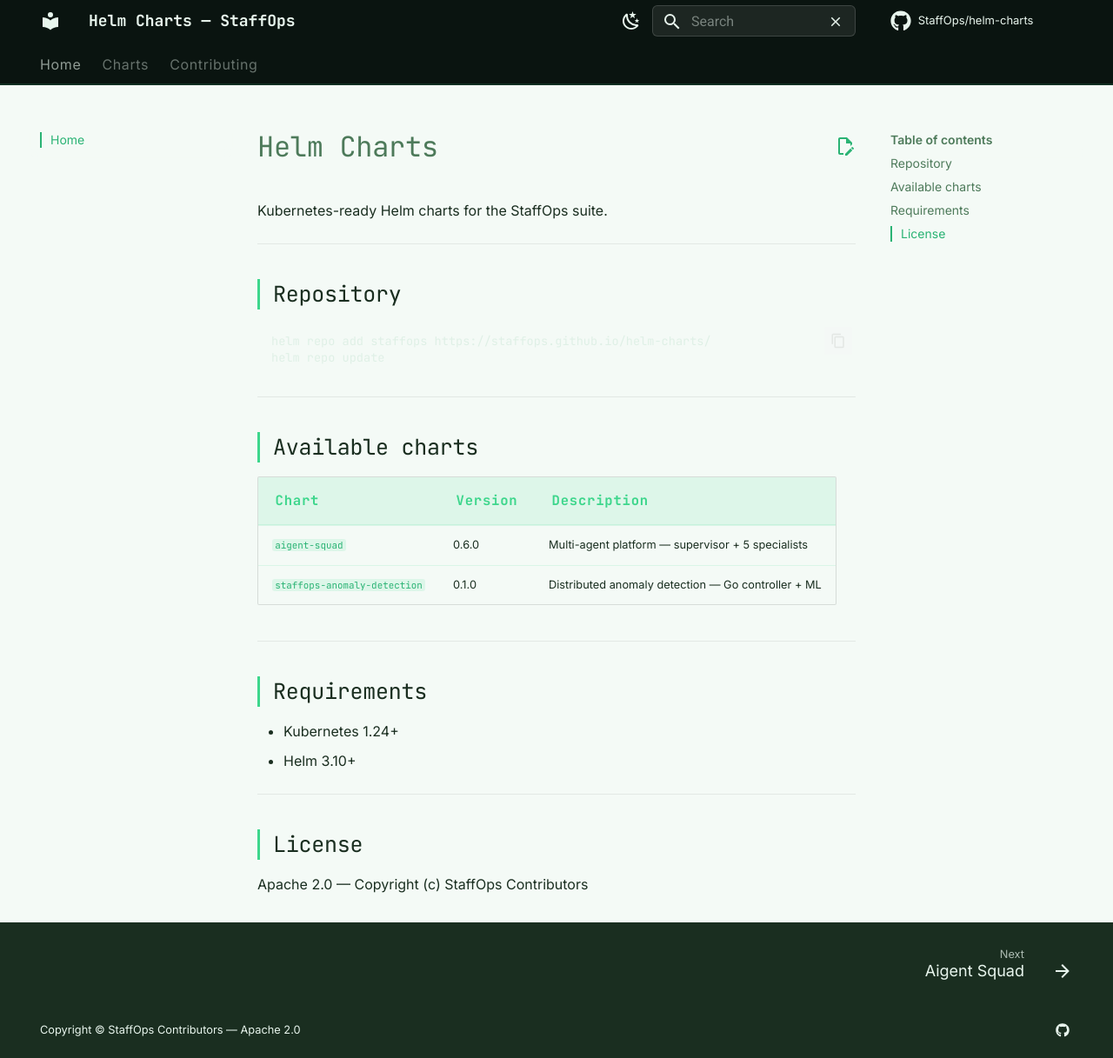
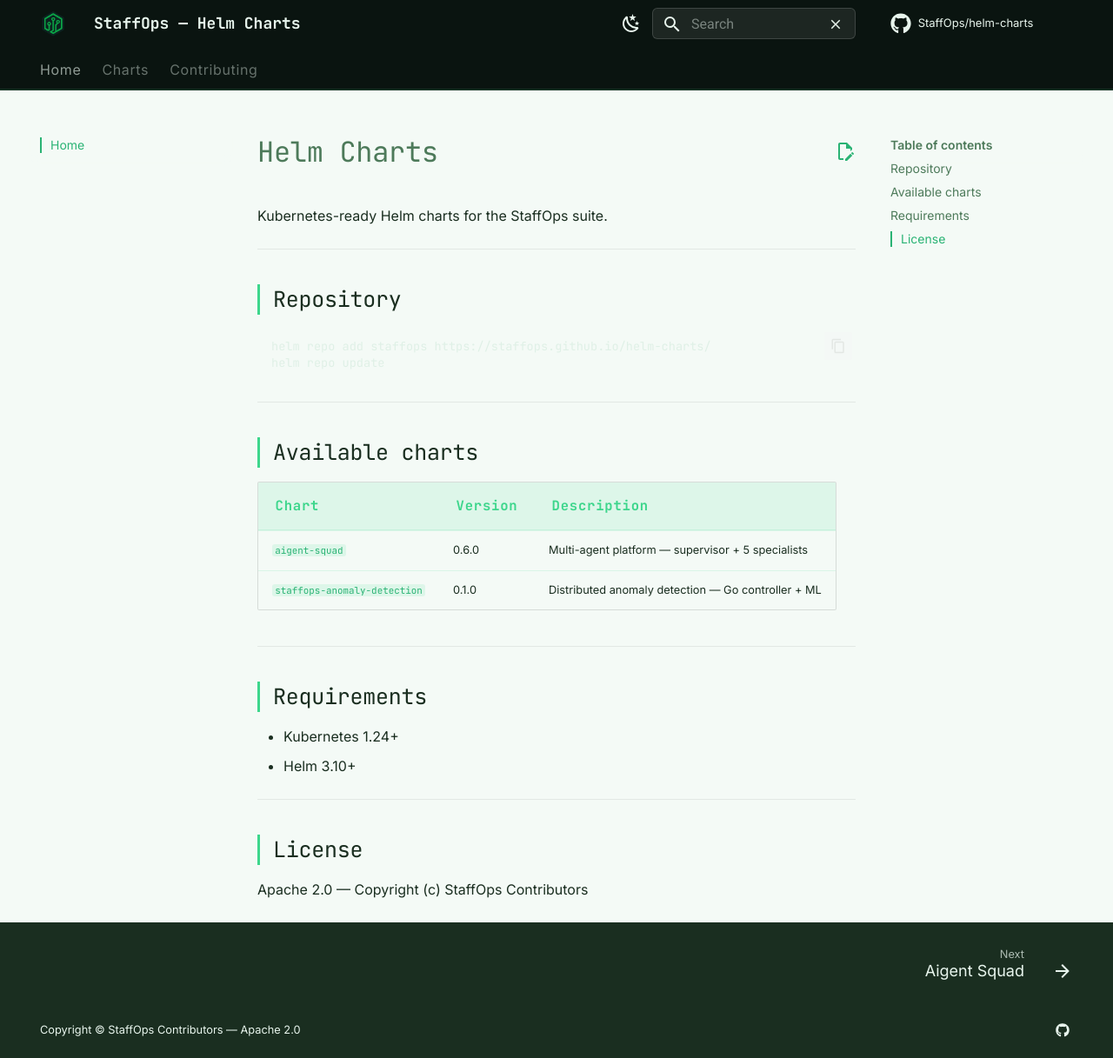
Before and after one commit to StaffOps/helm-charts, an MkDocs documentation site: the page built from docs/index.md, in a window 1280 px wide and 1217 px high. Shown: the whole window at 87% size. Built offline with MkDocs 1.6.1 and Material for MkDocs 9.7.7, drawn with Linux system fonts in a browser that asks for light colours; comment, search, counter and statistics services are not loaded.

Commit message:
docs: add StaffOps logo, favicon and reverse site name format
Co-Authored-By: Claude Sonnet 4.6 <noreply@anthropic.com>

```diff
--- a/mkdocs.yml
+++ b/mkdocs.yml
@@ -1,4 +1,4 @@
-site_name: Helm Charts — StaffOps
+site_name: StaffOps — Helm Charts
 site_description: Kubernetes-ready Helm charts for the StaffOps suite
 site_url: https://staffops.github.io/helm-charts/
 repo_url: https://github.com/StaffOps/helm-charts
@@ -7,6 +7,8 @@ edit_uri: edit/main/docs/
 
 theme:
   name: material
+  logo: assets/logo.png
+  favicon: assets/logo.png
   palette:
     - media: "(prefers-color-scheme: light)"
       scheme: default
```
Also changed, not shown: docs/assets/logo.png (added).
